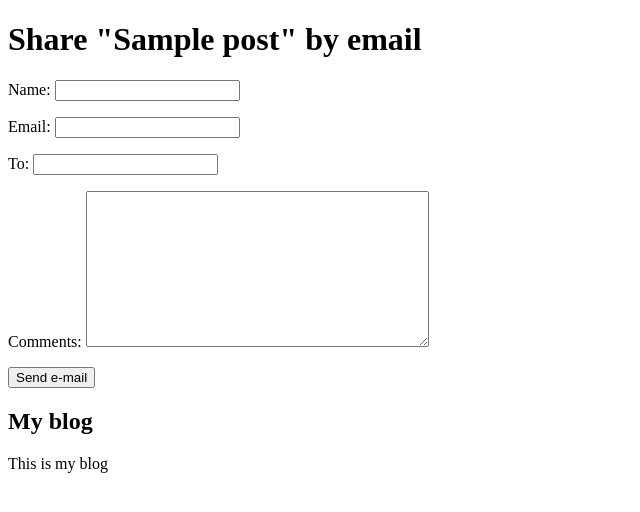
After one commit to manny-uncharted/Django-review-1.-Blog-Application, a Django app: page /blog/1/share/ in a window 1280 px wide. The commit adds this page. Shown: the top 512 px of the page, without its empty margins (0-640 px from the left). Run offline with Django 4.2, Linux system fonts and the light colour scheme; tables that the repository leaves empty hold one stand-in row (values such as "Sample post").

Commit message:
worked on adding comments

```diff
--- /dev/null
+++ b/mysite/blog/forms.py
@@ -0,0 +1,18 @@
+from django import forms
+from django import forms
+from .models import Comment
+
+
+"""Form to send posts to users email"""
+class EmailPostForm(forms.Form):
+    name = forms.CharField(max_length=25)
+    email = forms.EmailField()
+    to = forms.EmailField()
+    comments = forms.CharField(required=False,
+        widget=forms.Textarea)
+
+"""Form to accept readers comments"""
+class CommentForm(forms.ModelForm):
+    class Meta:
+        model = Comment
+        fields = ['name', 'email', 'body']
--- a/mysite/blog/models.py
+++ b/mysite/blog/models.py
@@ -59,3 +59,25 @@ class Post(models.Model):
                 self.publish.month,
                 self.publish.day,
                 self.slug])
+
+"""
+A model to store comments on blog posts
+"""
+class Comment(models.Model):
+    post = models.ForeignKey(Post,
+        on_delete=models.CASCADE, related_name='comments')
+    name = models.CharField(max_length=80)
+    email = models.EmailField()
+    body = models.TextField()
+    created = models.DateTimeField(auto_now_add=True)
+    updated = models.DateTimeField(auto_now=True)
+    active = models.BooleanField(default=True)
+
+    class Meta:
+        ordering = ['created']
+        indexes = [
+            models.Index(fields=['created']),
+        ]
+
+    def __str__(self):
+        return f'Comment by {self.name} on {self.post}'
--- /dev/null
+++ b/mysite/blog/templates/blog/post/includes/comment_form.html
@@ -0,0 +1,6 @@
+<h2>Add a new comment</h2>
+<form action="{% url "blog:post_comment" post.id %}" method="post">
+    {{ form.as_p }}
+    {% csrf_token %}
+    <p><input type="submit" value="Add comment"></p>
+</form>
--- a/mysite/blog/templates/blog/post/list.html
+++ b/mysite/blog/templates/blog/post/list.html
@@ -15,5 +15,5 @@
         </p>
         {{ post.body|truncatewords:20|linebreaks }}
     {% endfor %}
-    {% include "pagination.html" with page=posts %}
+    {% include "pagination.html" with page=page_obj %}
 {% endblock %}
--- /dev/null
+++ b/mysite/blog/templates/blog/post/share.html
@@ -0,0 +1,19 @@
+{% extends "blog/base.html" %}
+
+{% block title %}Share a post {% endblock %}
+
+{% block content %}
+    {% if sent %}
+        <h1>E-mail Successfully sent</h1>
+        <p>
+            " {{ post.title }} " was successfully sent to {{ form.cleaned_data.to}}
+        </p>
+    {% else %}
+        <h1>Share "{{ post.title }}" by email</h1>
+        <form method="post">
+            {% csrf_token %}
+            {{ form.as_p }}
+            <input type="submit" value="Send e-mail">
+        </form>
+    {% endif %}
+{% endblock %}
--- a/mysite/blog/urls.py
+++ b/mysite/blog/urls.py
@@ -5,8 +5,12 @@ app_name = 'blog'
 
 urlpatterns = [
     # post views
-    path('', views.post_list, name='post_list'),
+    # path('', views.post_list, name='post_list'),
+    path('', views.PostListView.as_view(), name='post_list'),
     path('<int:year>/<int:month>/<int:day>/<slug:post>/',
         views.post_detail,
         name='post_detail'), # URL pattern to use the publication date and slug to ensure it's SEO friendly.
+    path('<int:post_id>/share/',
+        views.post_share, name='post_share'),
+    path('<int:post_id>/comment/', views.post_comment, name='post_comment'),
 ]
--- a/mysite/blog/views.py
+++ b/mysite/blog/views.py
@@ -1,6 +1,10 @@
 from django.shortcuts import render, get_object_or_404
-from .models import Post
+from .models import Post, Comment
 from django.core.paginator import Paginator, EmptyPage, PageNotAnInteger
+from django.views.generic import ListView
+from .forms import EmailPostForm, CommentForm
+from django.core.mail import send_mail
+from django.views.decorators.http import require_POST
 
 
 """
@@ -38,6 +42,74 @@ def post_detail(request, year, month, day, post):
         publish__year=year,
         publish__month=month,
         publish__day=day)
+
+    # List of active comments for this post
+    comments = post.comments.filter(active=True)
+    # form for users to comment on the post
+    form = CommentForm()
     return render(request,
             'blog/post/detail.html',
-            {'post': post})
+            {'post': post,
+            'comments': comments,
+            'form': form})
+
+
+"""
+- creating a view that allows us to recommend posts via email
+"""
+def post_share(request, post_id):
+    # Retrieve post by id
+    post = get_object_or_404(Post, id=post_id, status=Post.Status.PUBLISHED)
+    sent = False
+
+    if request.method == 'POST':
+        # Form was submitted
+        form = EmailPostForm(request.POST)
+        if form.is_valid():
+            # Form fields passed validation
+            cd = form.cleaned_data
+            post_url = request.build_absolute_uri(
+                post.get_absolute_url())
+            subject = f"{cd['name']} recommends you read " \
+                        f"{post.title}"
+            message = f"Read {post.title} at {post_url}\n\n" \
+                        f"{cd['name']}\'s comments: {cd['comments']}"
+            send_mail(subject, message, 'your_account@gmail.com', [cd['to']])
+            sent = True
+    else:
+        form = EmailPostForm()
+    return render(request, 'blog/post/share.html',
+        {'post': post,
+            'form': form,
+            'sent': sent})
+
+"""Views to handle comments"""
+@require_POST
+def post_comment(request, post_id):
+    post = get_object_or_404(Post, id=post_id, status=Post.Status.PUBLISHED)
+    comment = None
+    # A comment was posted
+    form = CommentForm(data=request.POST)
+    if form.is_valid():
+        # Create Comment object but don't save to database yet
+        comment = form.save(commit=False)
+        # Assign the current post to the comment
+        comment.post = post
+        # Save the comment to the database
+        comment.save()
+    return render(request, 'blog/post/detail.html',
+        {'post': post,
+            'form': form,
+            'comment': comment})
+
+
+
+""" Refactoring the post_list view to use a class-based view """
+class PostListView(ListView):
+    """
+    Alternative post list view
+    """
+    queryset = Post.published.all()
+    context_object_name = 'posts'
+    paginate_by = 3
+    template_name = 'blog/post/list.html'
```
Also changed, not shown: mysite/blog/admin.py (+7 -1 lines), mysite/blog/templates/blog/post/comment.html (added, +12 -0 lines), mysite/blog/templates/blog/post/detail.html (+26 -0 lines), mysite/mysite/settings.py (+9 -0 lines), README.md, mysite/blog/migrations/0003_comment_comment_blog_commen_created_0e6ed4_idx.py (added).
